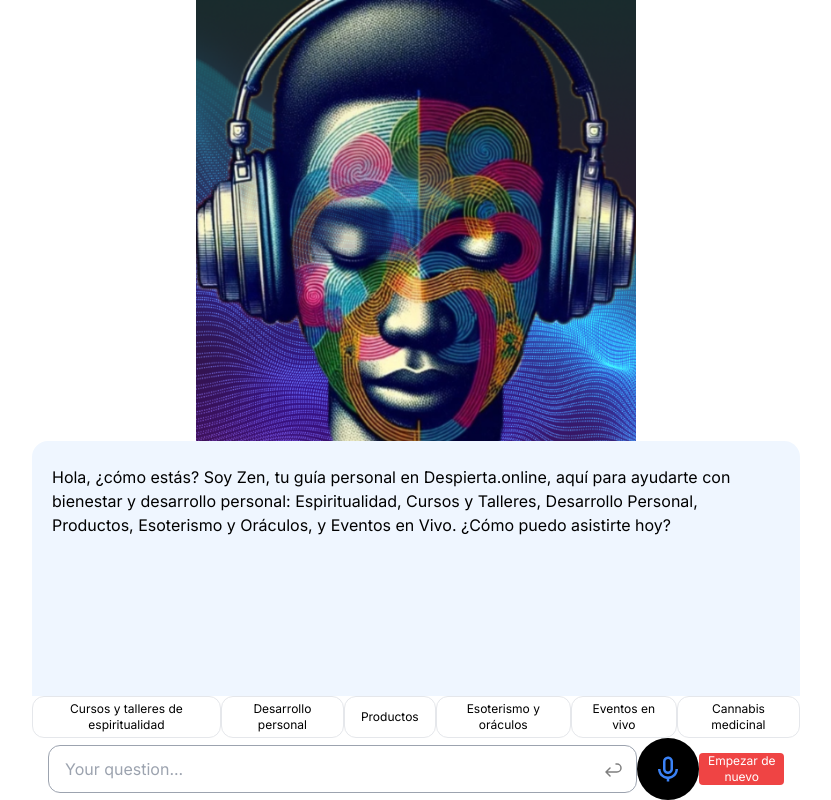
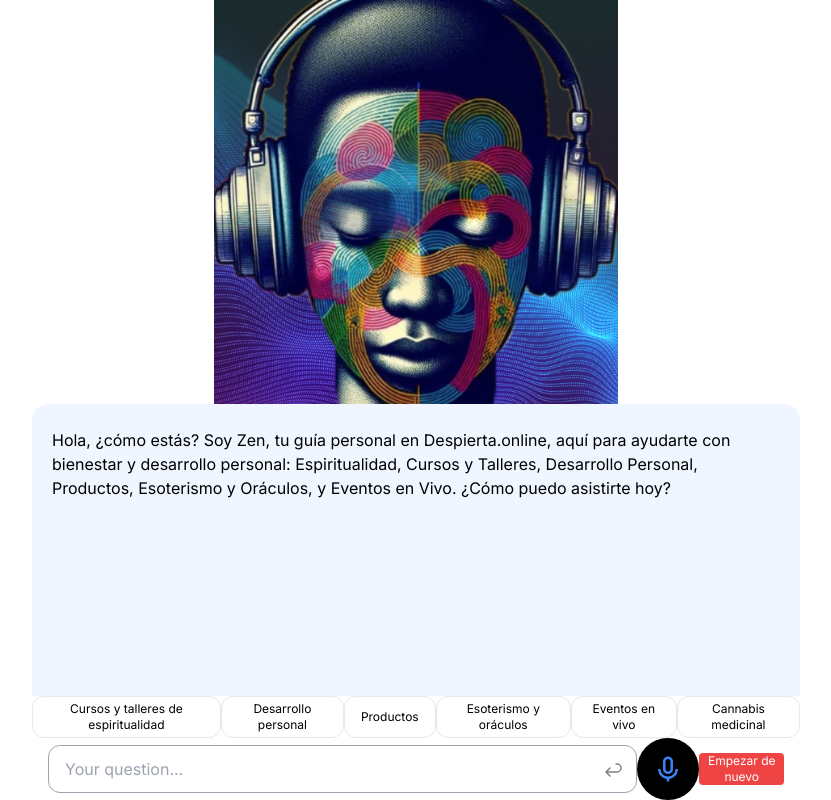
Before and after one commit to nassimmninou/despierta-avatar, a Next.js app: page / in a window 1280 px wide. Shown: the whole page, without its empty margins (224-1055 px from the left). Built offline with nearby package versions, Linux system fonts and the light colour scheme.

Commit message:
haaaabobbob

```diff
--- a/src/app/page.tsx
+++ b/src/app/page.tsx
@@ -370,7 +370,7 @@ how are you? I'm Zen, your personal guide at Despierta.online. I'm here to guide
               </div>
             </div>
           ) : (
-            <div className="flex justify-center w-full mar h-dvh flex-col items-center !pb-30 md:!pb-0   ">
+            <div className="flex justify-center w-full mar h-dvh flex-col items-center !pb-30 md:!pb-16   ">
               <div className="relative h-4/5 w-full flex items-center justify-center">
                 <img
                   src="waiting.png"
```
